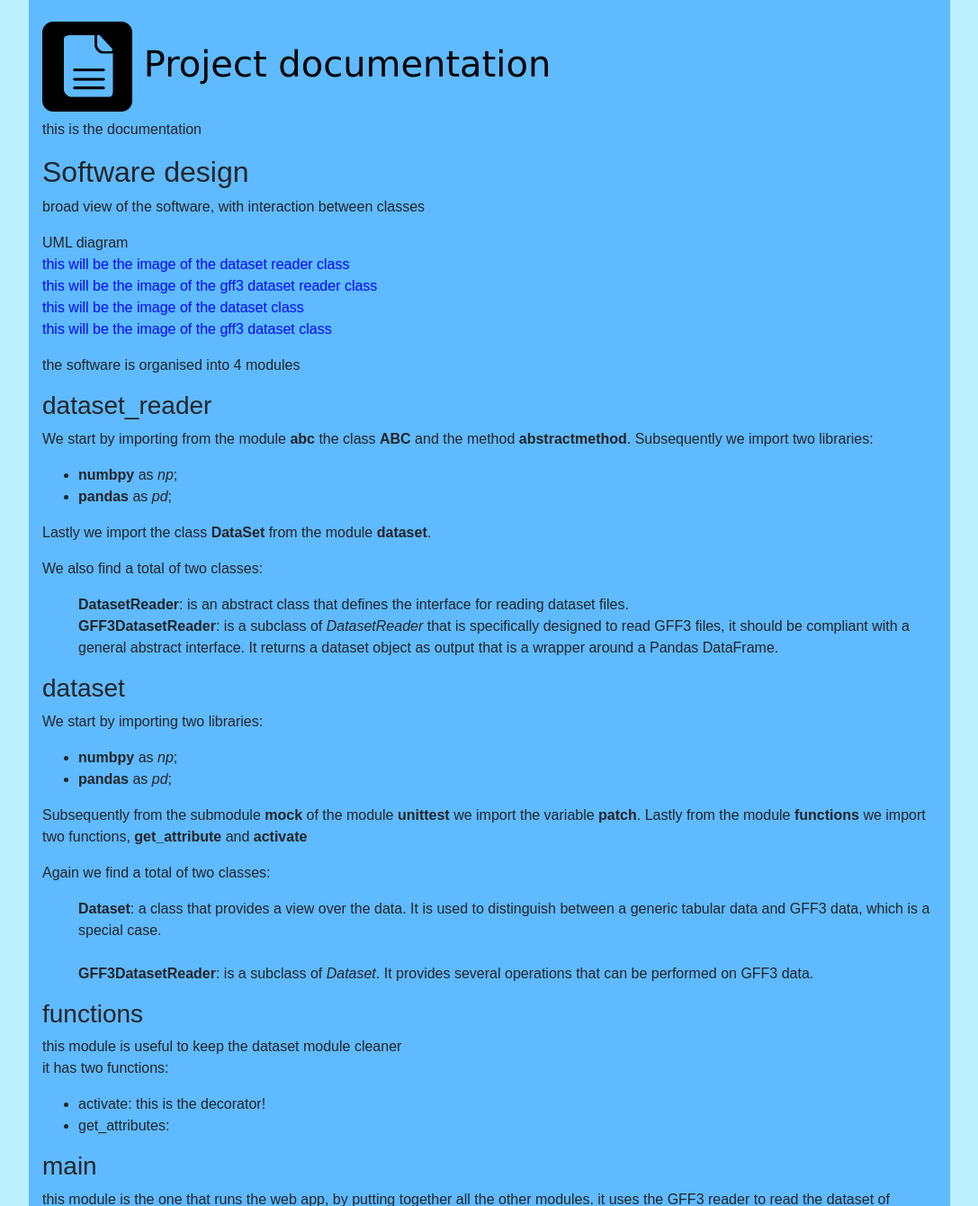
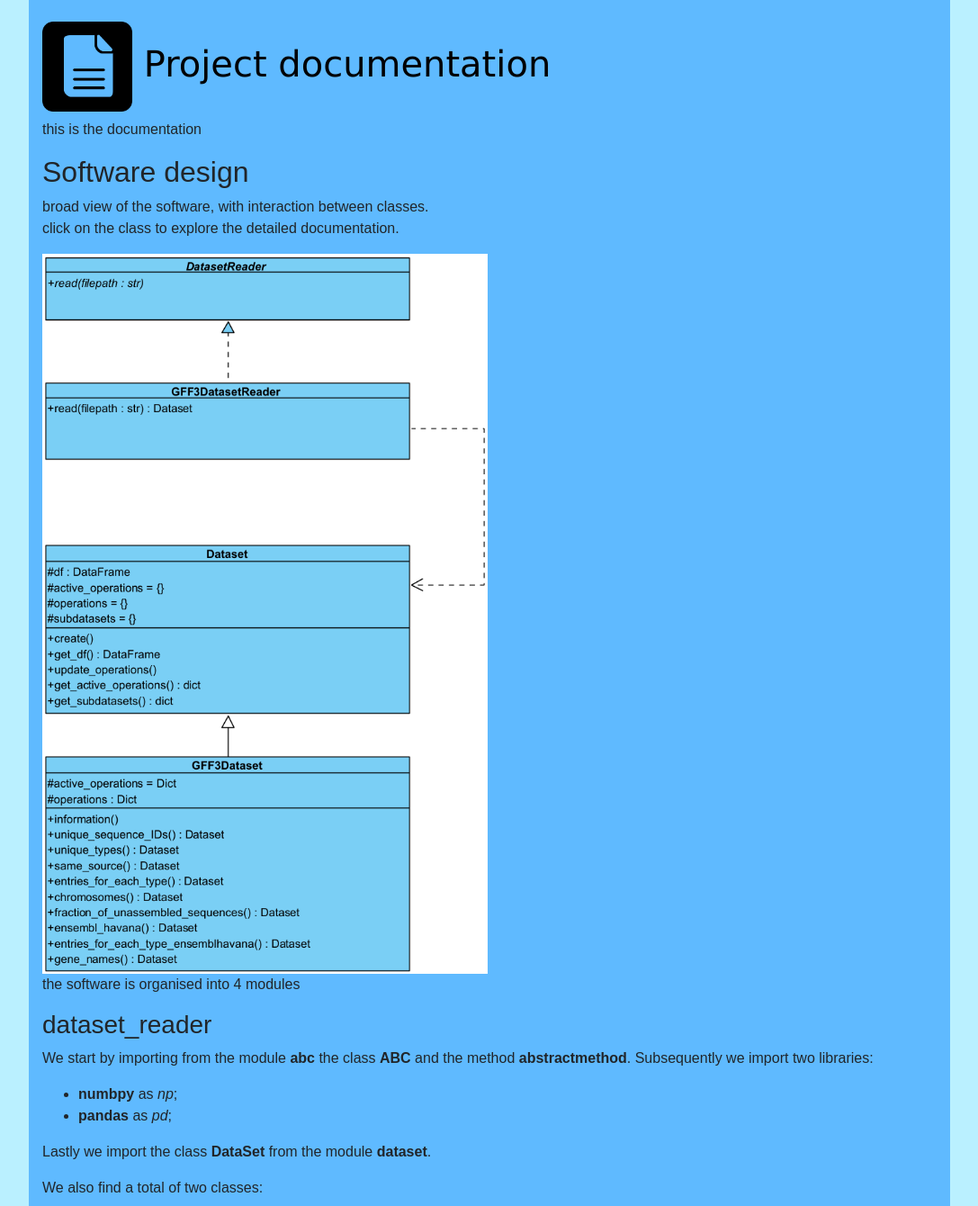
Before and after one commit to kcajj/advanced_programming_project_Genomics_2022, a Flask app: page /documentation in a window 1280 px wide. Shown: the part 76-1416 px from the top of the page at 90% size, without its empty margins (96-1183 px from the left). Run offline with Flask 2, Linux system fonts and the light colour scheme; parts of the project's set-up code (start-up, migrations or seed data) failed here and were passed over.

Commit message:
uml image with links

```diff
--- a/webapp/static/css/main.css
+++ b/webapp/static/css/main.css
@@ -88,6 +88,36 @@ th {
     width: 30px;
     }
 
+.UML{
+    position: relative
+}
+.UML button{
+    position: absolute;
+    background-color: transparent;
+    /*border: 2px solid black;*/
+    border:none;
+    opacity: 0.5;
+    z-index: 1;
+    left: 3px;
+    width:407px;
+}
+.DatasetReader {
+    top: 3px;
+    height:72px;
+}
+.GFF3DatasetReader {
+    top: 143px;
+    height:87px;
+}
+.Dataset {
+    top: 322px;
+    height:190px;
+}
+.GFF3Dataset {
+    top: 557px;
+    height:242px;
+}
+
 .parent-element {
     padding: 10px;
     }
--- a/webapp/templates/documentation.html
+++ b/webapp/templates/documentation.html
@@ -2,7 +2,7 @@
 {%block content%}
 
 <h1>
-    <img class="header_image" src="{{ url_for('static', filename='documentation_button.png') }}" height="100 px">
+    <img src="{{ url_for('static', filename='documentation_button.png') }}" height="100px">
     Project documentation
 </h1>
 
@@ -13,16 +13,17 @@
 <h2> Software design </h2>
 
 <p>
-    broad view of the software, with interaction between classes
+    broad view of the software, with interaction between classes.<br>
+    click on the class to explore the detailed documentation.
 </p>
 
-<p>
-    UML diagram<br>
-    <a href="#DatasetReader">this will be the image of the dataset reader class</a><br>
-    <a href="#GFF3DatasetReader">this will be the image of the gff3 dataset reader class</a><br>
-    <a href="#Dataset">this will be the image of the dataset class</a><br>
-    <a href="#GFF3Dataset">this will be the image of the gff3 dataset class</a><br>
-</p>
+<div class="UML">
+    <img src="{{ url_for('static', filename='UML_image.png') }}" height="800px">
+    <a href="#DatasetReader"><button class="DatasetReader"></button></a>
+    <a href="#GFF3DatasetReader"><button class="GFF3DatasetReader"></button></a>
+    <a href="#Dataset"><button class="Dataset"></button></a>
+    <a href="#GFF3Dataset"><button class="GFF3Dataset"></button></a>
+</div>
 
 <p>
     the software is organised into 4 modules
```
Also changed, not shown: webapp/static/UML_image.png (added), 4 other files.
